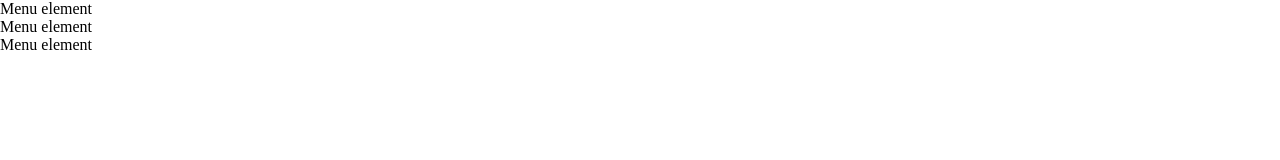
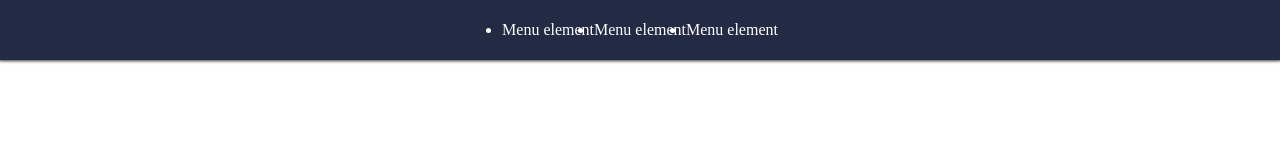
Before and after one commit to designhorf/psp, a website: page index.html in a window 1280 px wide. Drawn offline with nearby package versions, Linux system fonts and the light colour scheme; files that its build step writes are made by us from their sources.

Commit message:
added style to form header and separated colours

```diff
--- /dev/null
+++ b/assets/stylesheets/_colours.scss
@@ -0,0 +1,4 @@
+$blue: #222a44;
+$gray: #f8f8f8;
+$white: #fff;
+$black: #000;
--- a/assets/stylesheets/base.scss
+++ b/assets/stylesheets/base.scss
@@ -1,4 +1,20 @@
+@import 'colours';
+
 * {
     margin: 0;
     padding: 0;
 }
+
+.form-header {
+    background-color: $blue;
+    box-shadow: 0 0 3px 1px lighten($black, 20%);
+    color: $white;
+    height: 60px;
+
+    &-menu {
+        align-items: center;
+        display: flex;
+        height: inherit;
+        justify-content: center;
+    }
+}
```
